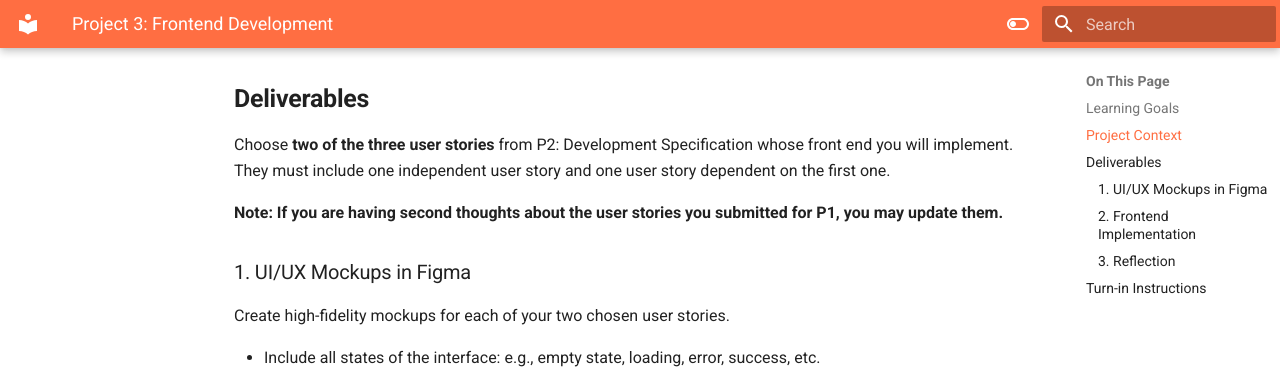
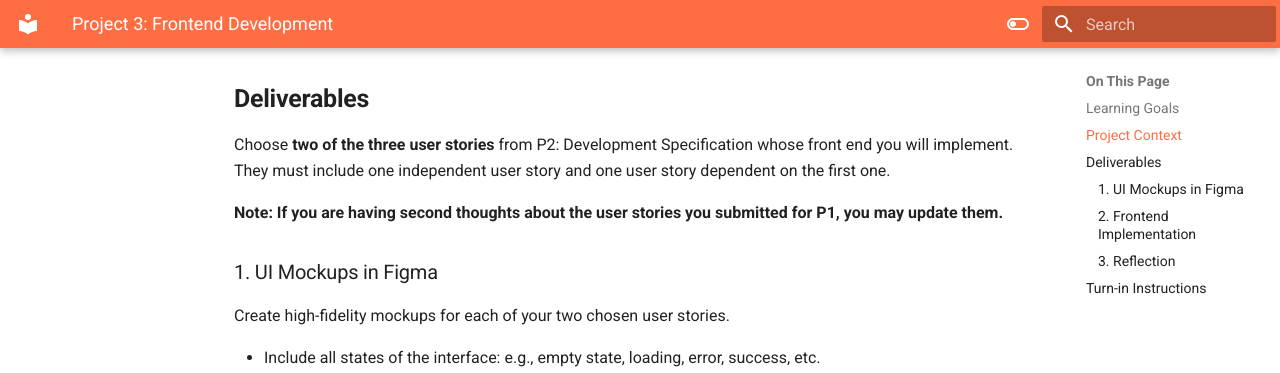
Before and after one commit to AI-Developer-Tools/ai-developer-tools.github.io, an MkDocs documentation site: the page built from docs/project/p3.md, in a window 1280 px wide and 1400 px high, scrolled down 751 px. Shown: the top 373 px of the window. Built offline with MkDocs 1.6.1 and Material for MkDocs 9.7.7, drawn with Linux system fonts in a browser that asks for light colours; some of the changed lines change nothing that is shown.

Commit message:
Fixing typos.

```diff
--- a/docs/project/p3.md
+++ b/docs/project/p3.md
@@ -24,7 +24,7 @@
 
 **Note: If you are having second thoughts about the user stories you submitted for P1, you may update them.**
 
-### 1. UI/UX Mockups in Figma
+### 1. UI Mockups in Figma
 
 Create high-fidelity mockups for each of your two chosen user stories.
 
@@ -56,9 +56,9 @@
 Write a 500-word (i.e., one-page) reflection on:
 
   1. How effective was the LLM in generating the frontend code? What did you like about the result?
-  2. What was wrong with what the LLM generated? What were you able to fix it easily? What problems were more difficult to fix?
-  3. How did you validate that the implementation was complete and correct? Did you use the LLM to help?
-  4. How did you test the functionality of the implementation? Explain the steps you took and why you did them.
+  1. What was wrong with what the LLM generated? What were you able to fix it easily? What problems were more difficult to fix?
+  1. How did you validate that the implementation was complete and correct? Did you use the LLM to help?
+  1. How did you test the functionality of the implementation? Explain the steps you took and why you did them.
 
 ---
 
@@ -68,7 +68,6 @@
 
   1. The two user stories that you implemented.
   1. Provide a link to the Figma project with your mockups. Be sure that the instructors have read access to this project or you will receive no points for this deliverable.
-  1. For each mockup,
   1. Provide links to each of the mockup's high-resolution screenshots as they are checked into GitHub.
   1. Link to the folder with the code in GitHub.
   1. Link to the YouTube video of your application test. You may set its visibility to private, but be sure that the instructors have read access to it or you will receive no points for this deliverable.
```
